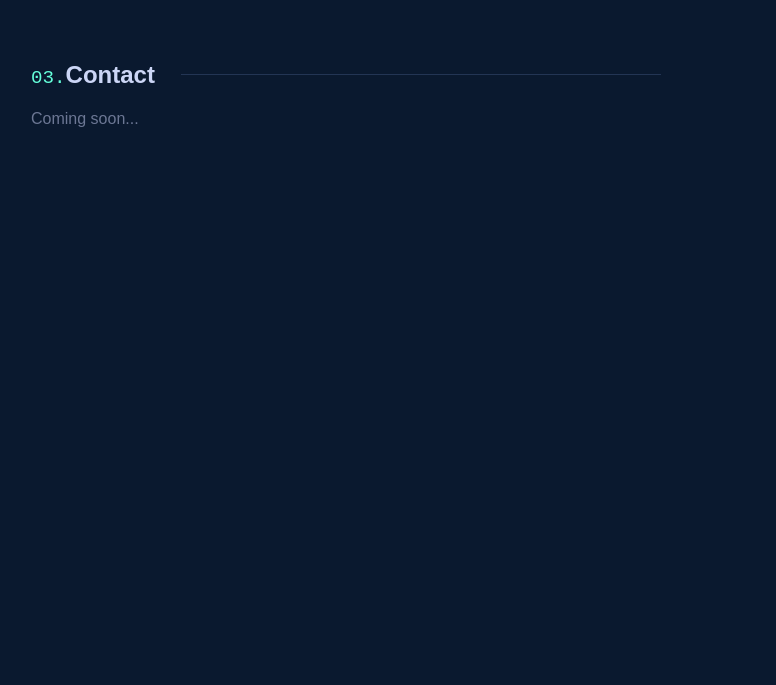
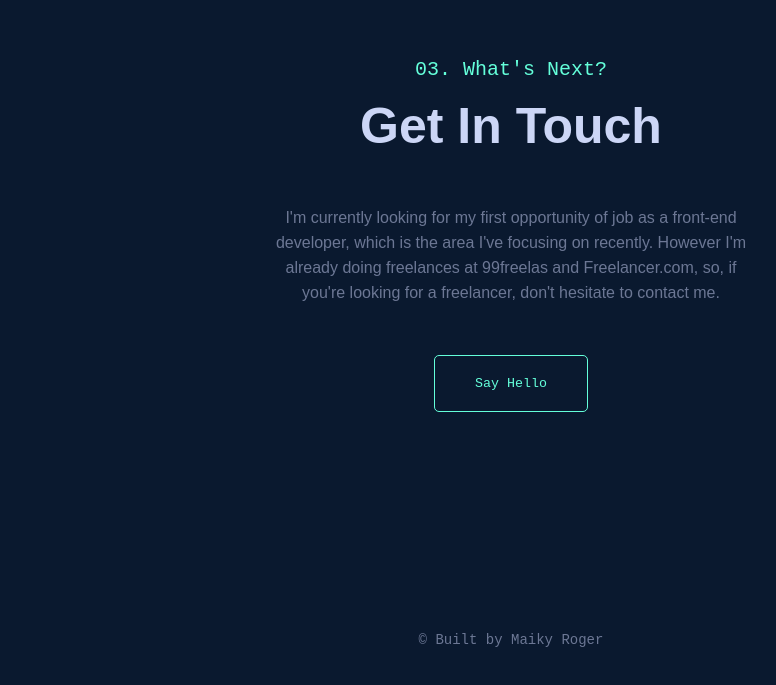
Before and after one commit to mkyy/v2, a React (Vite) app: page / in a window 1280 px wide. Shown: the part 2379-3064 px from the top of the page, without its empty margins (129-905 px from the left). Built offline with nearby package versions, Linux system fonts and the light colour scheme.

Commit message:
featuring #contact

```diff
--- a/src/components/Main/Main.jsx
+++ b/src/components/Main/Main.jsx
@@ -99,8 +99,18 @@ export const Main = () => {
         </div>
 
         <div className='sheet' id='contact'>
-          <h2 className='nav-item nav-contact'>Contact</h2>
-          <p>Coming soon...</p>
+          <h2 className='nav-contact'>03. What's Next?</h2>
+          <h1>Get In Touch</h1>
+          <p>
+            I'm currently looking for my first opportunity of job as a front-end developer, which is
+            the area I've focusing on recently. However I'm already doing freelances at 99freelas
+            and Freelancer.com, so, if you're looking for a freelancer, don't hesitate to contact
+            me.{' '}
+          </p>
+
+          <Button href={'mailto:maikyrg9@gmail.com'} content={'Say Hello'} />
+
+          <h6> © Built by Maiky Roger</h6>
         </div>
       </Container>
 
--- a/src/components/Main/style.js
+++ b/src/components/Main/style.js
@@ -102,12 +102,10 @@ export const Container = styled.main`
   }
 
   .nav-contact {
-    &::before {
-      content: '03.';
-    }
-    &::after {
-      left: 150px;
-    }
+    color: var(--light);
+    font-family: 'Fira Code', monospace;
+    font-size: 20px;
+    font-weight: 300;
   }
 
   #about {
@@ -229,6 +227,35 @@ export const Container = styled.main`
     }
   }
 
+  #contact {
+    position: relative;
+    display: flex;
+    flex-direction: column;
+    align-items: center;
+    min-height: 80vh;
+
+    h1 {
+      color: var(--principal-text);
+      font-size: 50px;
+      margin-top: 0;
+    }
+
+    p {
+      width: 50%;
+      line-height: 25px;
+      text-align: center;
+      margin-bottom: 50px;
+    }
+
+    h6 {
+      position: absolute;
+      bottom: 0;
+      font-weight: 500;
+      font-family: 'Fira Code', monospace;
+      font-size: 14px;
+    }
+  }
+
   @media (max-width: 1024px) {
     width: 90vw;
   }
```
